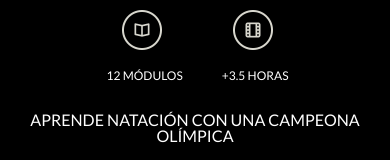
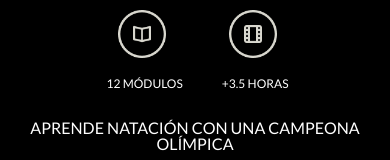
Before and after one commit to DanielL29/unyco-test-maquetacion, a React (Vite) app: page / in a window 390 px wide. Shown: the part 574-734 px from the top of the page. Built offline with nearby package versions, Linux system fonts and the light colour scheme; no server answers.

Commit message:
feat: fixing named icon component

```diff
--- a/src/components/named-icon/NamedIcon.module.css
+++ b/src/components/named-icon/NamedIcon.module.css
@@ -20,6 +20,7 @@
   font-weight: 400;
   margin-left: 16px;
   text-align: center;
+  text-transform: uppercase;
 }
 
 .namedIcon.horizontal {
@@ -35,14 +36,25 @@
   margin-top: 20px;
 }
 
+.namedIcon.small img {
+  width: 32px;
+  height: 32px;
+}
+
+.namedIcon.small p {
+  font-size: 14px;
+  text-transform: none;
+  margin-top: 5px;
+}
+
 @media (max-width: 768px) {
   .namedIcon p {
     font-size: 12px;
   }
 
   .namedIcon img {
-    width: 40px;
-    height: 40px;
+    width: 48px;
+    height: 48px;
   }
 
   .namedIcon.horizontal {
--- a/src/components/named-icon/index.tsx
+++ b/src/components/named-icon/index.tsx
@@ -3,16 +3,22 @@ import styles from "./NamedIcon.module.css";
 interface INamedIconProps {
   text: string;
   icon: string;
+  small?: boolean;
   position?: "horizontal" | "vertical";
 }
 
 export default function NamedIcon({
   text,
   icon,
+  small,
   position = "horizontal",
 }: INamedIconProps) {
   return (
-    <div className={`${styles.namedIcon} ${styles[position]}`}>
+    <div
+      className={`${styles.namedIcon} ${styles[position]} ${
+        small ? styles.small : ""
+      }`}
+    >
       <img src={icon} alt="opened-book" />
       <p>{text}</p>
     </div>
```
